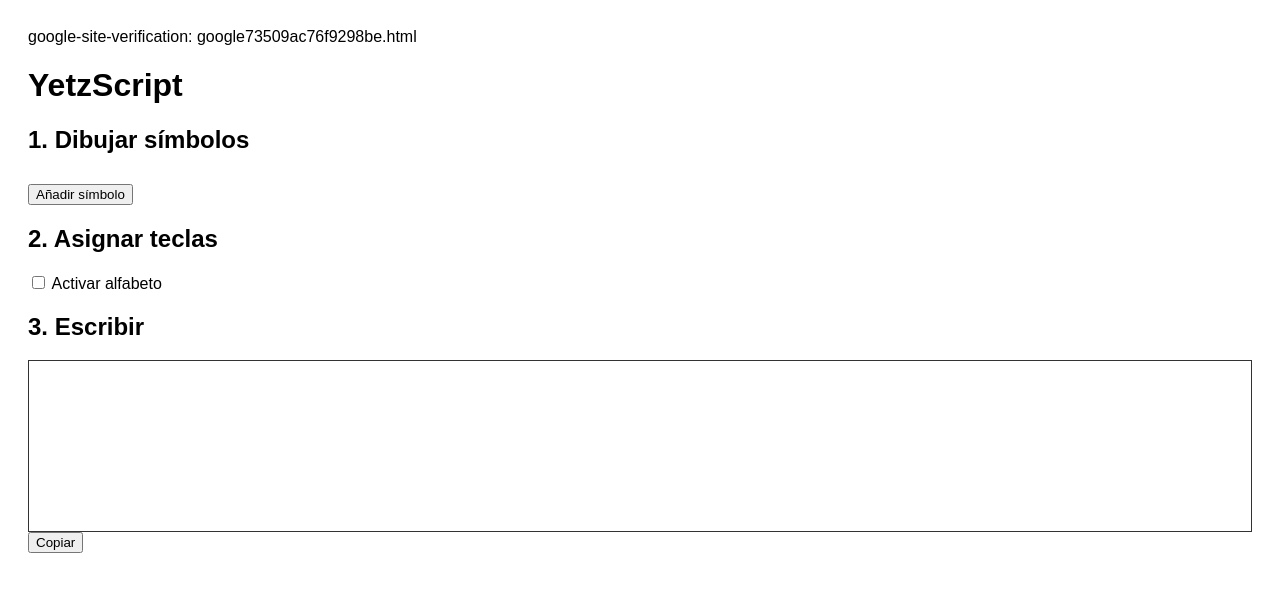
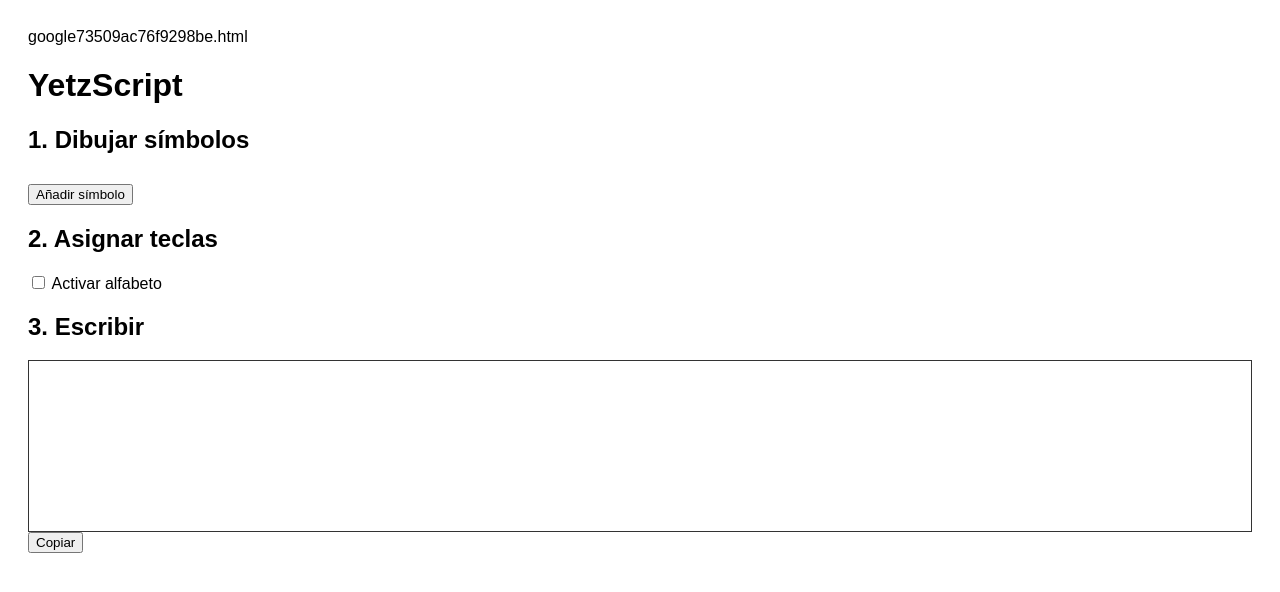
Before and after one commit to guillermobs-yetz/yetzscript.com, a plain HTML site: page index (1).html in a window 1280 px wide. Drawn offline with Linux system fonts and the light colour scheme.

Commit message:
Update index (1).html

```diff
--- a/index (1).html
+++ b/index (1).html
@@ -2,7 +2,7 @@
 <html lang="es">
 <head>
   <meta name="robots" content="index, follow">
-  google-site-verification: google73509ac76f9298be.html
+ google73509ac76f9298be.html
 <meta charset="UTF-8">
 <title>YetzScript</title>
 <style>
```
